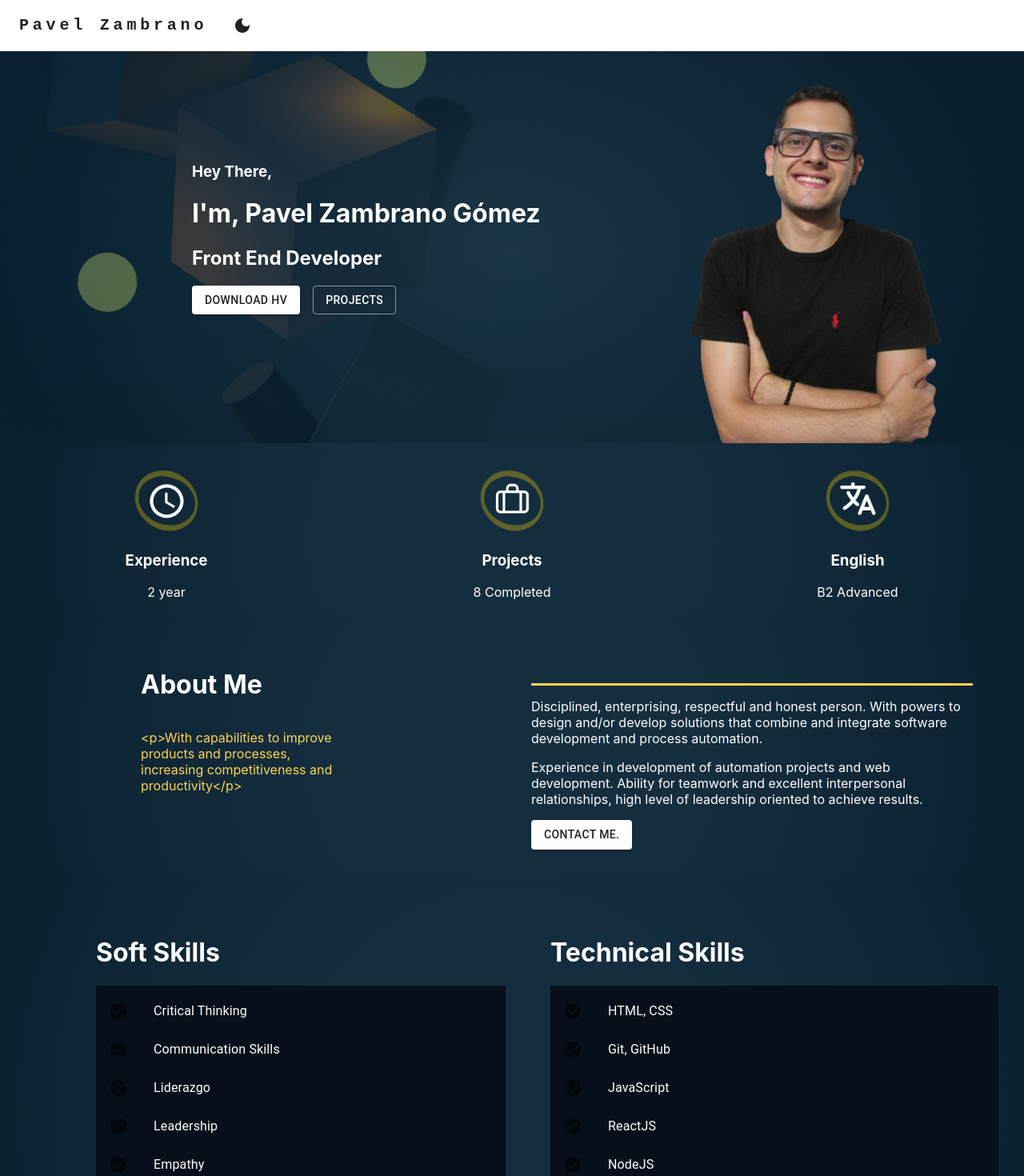
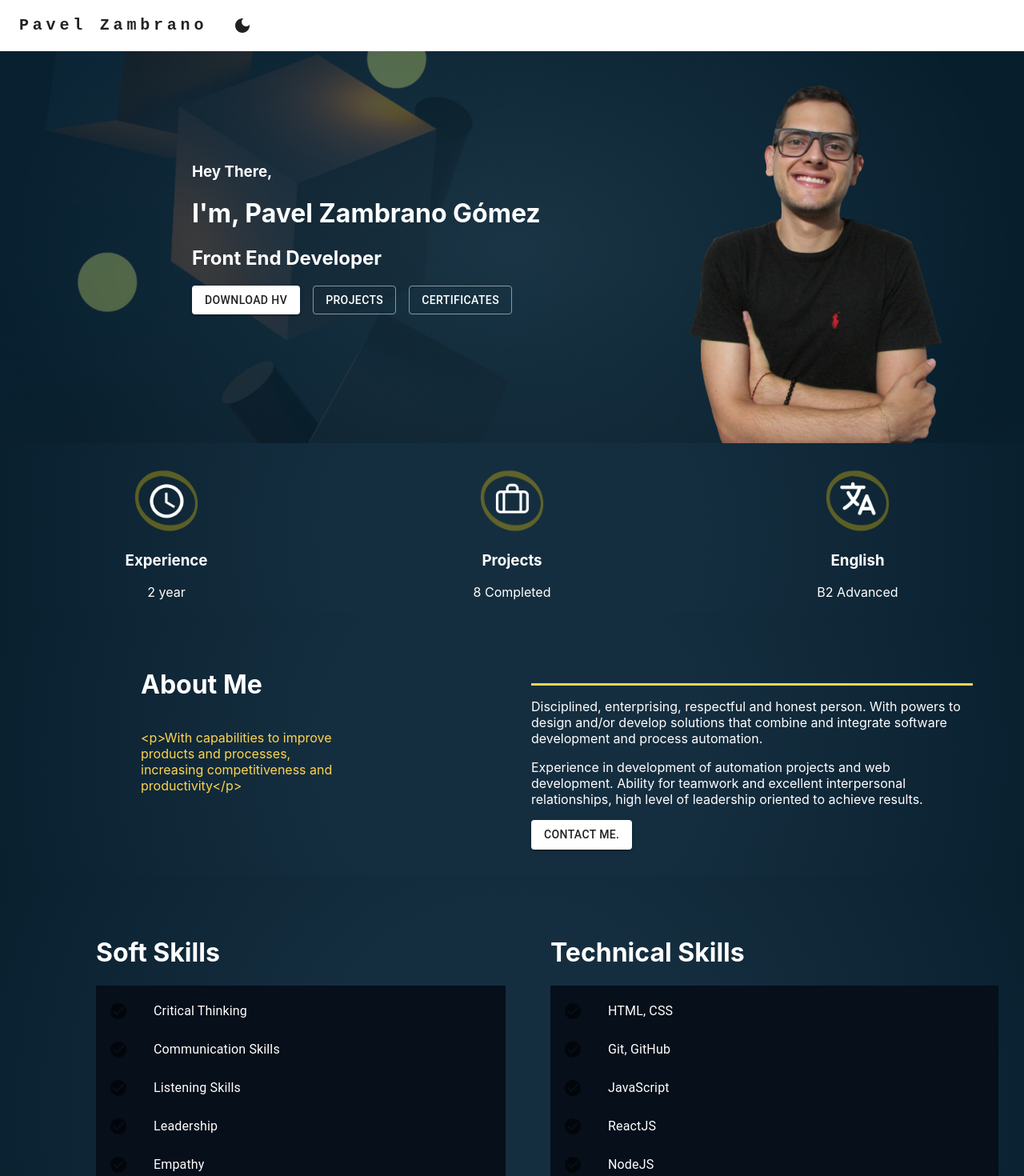
Before and after one commit to pavelzago/WebPagePortafolio, a React (Create React App) app: page / in a window 1280 px wide. Shown: the top 1470 px of the page at 80% size. Built offline with nearby package versions, Linux system fonts and the light colour scheme.

Commit message:
some changes and add certificates

```diff
--- a/src/Banner/Banner1.js
+++ b/src/Banner/Banner1.js
@@ -8,7 +8,7 @@ import Grid from "@mui/material/Grid";
 
 function BannerPrincipal() {
   const handleDownload = () => {
-    const pdfUrl = 'https://drive.google.com/file/d/1P96ricGbHbs4Qad1zjD-P_KznBeSVSMz/view?usp=drive_link';
+    const pdfUrl = 'https://drive.google.com/file/d/178br2uh9h-n_WeQ9qJ3EdwBujnN1ky_s/view?usp=drive_link';
     const link = document.createElement('a');
     link.href = pdfUrl;
     link.target = '_blank';
@@ -30,6 +30,7 @@ function BannerPrincipal() {
             <Stack spacing={2} direction="row">
               <Button variant="contained" onClick={handleDownload}>Download HV</Button>
               <Button variant="outlined" href="https://github.com/pavelzago" target="_blank">Projects</Button>
+              <Button variant="outlined" href="https://drive.google.com/drive/folders/1tMwZZSiw6Yu6eHs87MzUOGwLaoT1i-9s?usp=drive_link" target="_blank">Certificates</Button>
             </Stack>
           </Box>
         </Grid>
@@ -51,6 +52,7 @@ function BannerPrincipal() {
             <Stack spacing={2} direction="row">
               <Button sx={{fontSize: 11 }} variant="contained" onClick={handleDownload}>Download HV</Button>
               <Button sx={{fontSize: 11 }} variant="outlined" href="https://github.com/pavelzago" target="_blank">Projects</Button>
+              <Button sx={{fontSize: 10, pl:2 }} variant="outlined" href="https://drive.google.com/drive/folders/1tMwZZSiw6Yu6eHs87MzUOGwLaoT1i-9s?usp=drive_link" target="_blank">Certificates</Button>
             </Stack>
           </Box>
         </Grid>
--- a/src/Experience/Skills.js
+++ b/src/Experience/Skills.js
@@ -9,7 +9,7 @@ import CardWicon from "./CardWicon";
 const data = [
   { icon: <CheckCircleIcon />, label: 'Critical Thinking', id:0 },
   { icon: <CheckCircleIcon />, label: 'Communication Skills', id:1 },
-  { icon: <CheckCircleIcon />, label: 'Liderazgo', id:2 },
+  { icon: <CheckCircleIcon />, label: 'Listening Skills', id:2 },
   { icon: <CheckCircleIcon />, label: 'Leadership', id:3 },
   { icon: <CheckCircleIcon />, label: 'Empathy', id:4 },
   { icon: <CheckCircleIcon />, label: 'Team Work', id:5 },
```
